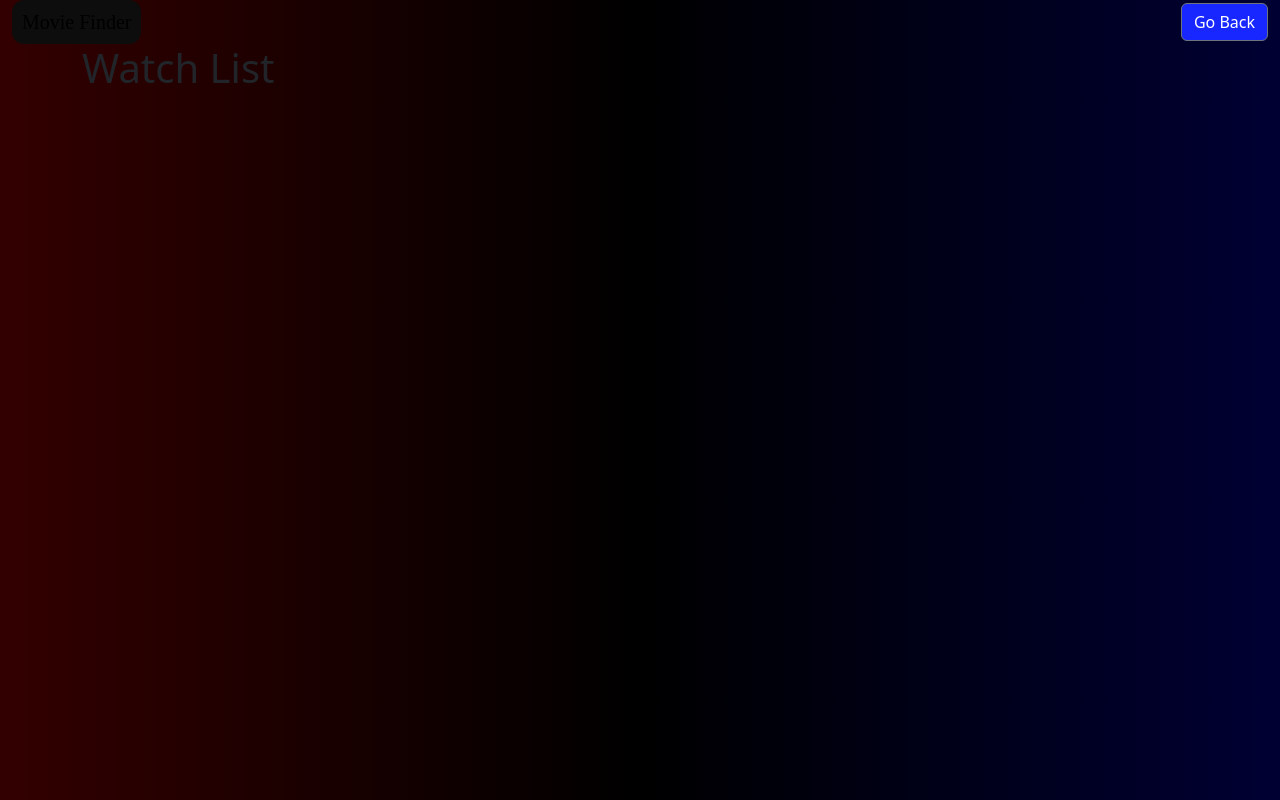
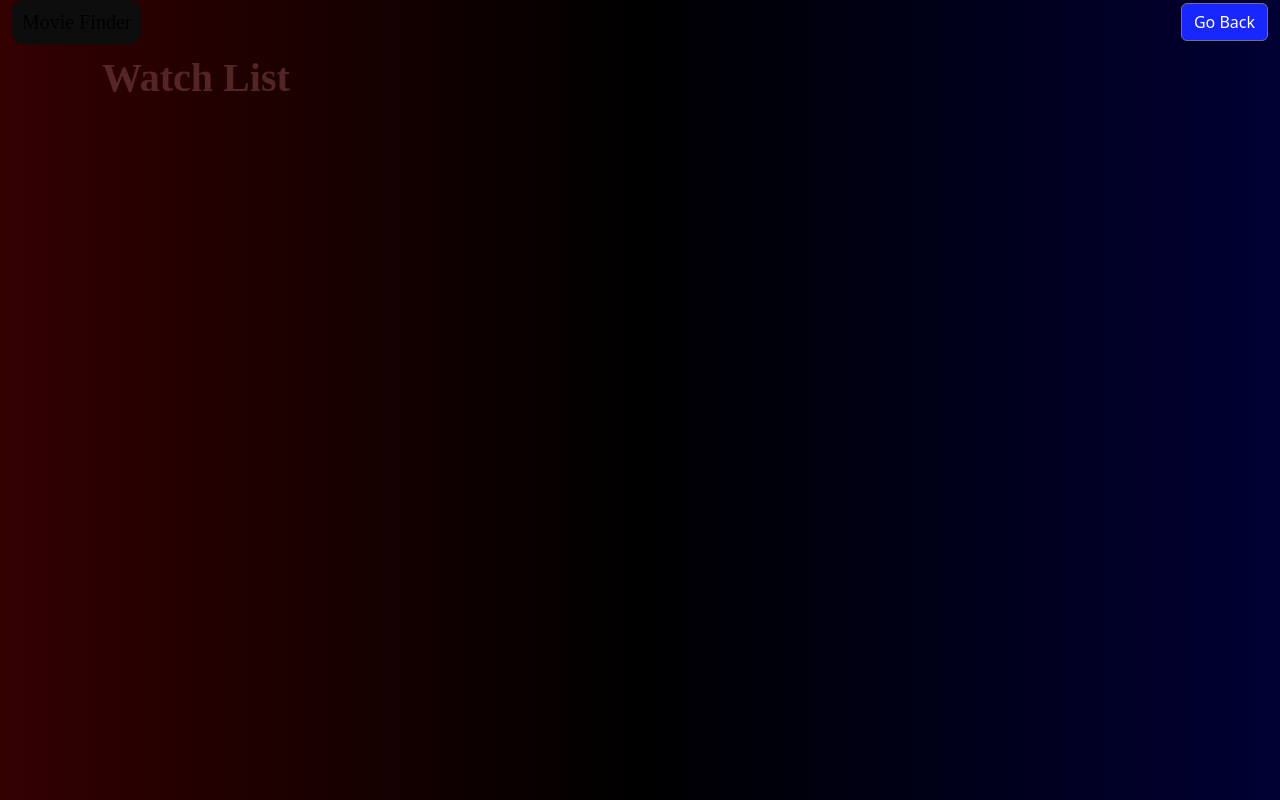
Before and after one commit to akosla00/MovieFinder, a plain HTML site: page watchList.html in a window 1280 px wide. Drawn offline with nearby package versions, Linux system fonts and the light colour scheme; a web font is replaced by a local one.

Commit message:
watch list

```diff
--- a/assets/css/watchlist.css
+++ b/assets/css/watchlist.css
@@ -2,8 +2,6 @@
 body{
    background: linear-gradient(90deg, rgba(51, 0, 0, 1) 0%, rgba(0, 0, 0, 1) 50%, rgba(0, 0, 51, 1) 100%);
 }
-
-
 
 .navbar-brand {
     font-family: honk;
@@ -17,20 +15,20 @@ body{
 
 }
 
-
+h1{
+    text-align: center;
+    font-family: "gravitas one";
+    font-weight: bold;
+    padding: 10px 20px;
+    display: inline-block;
+    transition: box-shadow 0.3s;
+    border-radius: 5px;
+    color: rgba(121, 65, 65, 0.568);
+}
 
 #go-back{
     background-color: #1827ff;
 }
-
-
-
-
-
-
-
-
-
 
 
 .card {
@@ -47,3 +45,8 @@ body{
     box-shadow: 0 0 20px rgba(0, 0, 0, 0.5);
     transform: translateY(-5px);
 }
+
+
+.card-text.d-block{
+    color: #e5e6f5;
+}
```
Also changed, not shown: index.html (+1 -1 lines).
